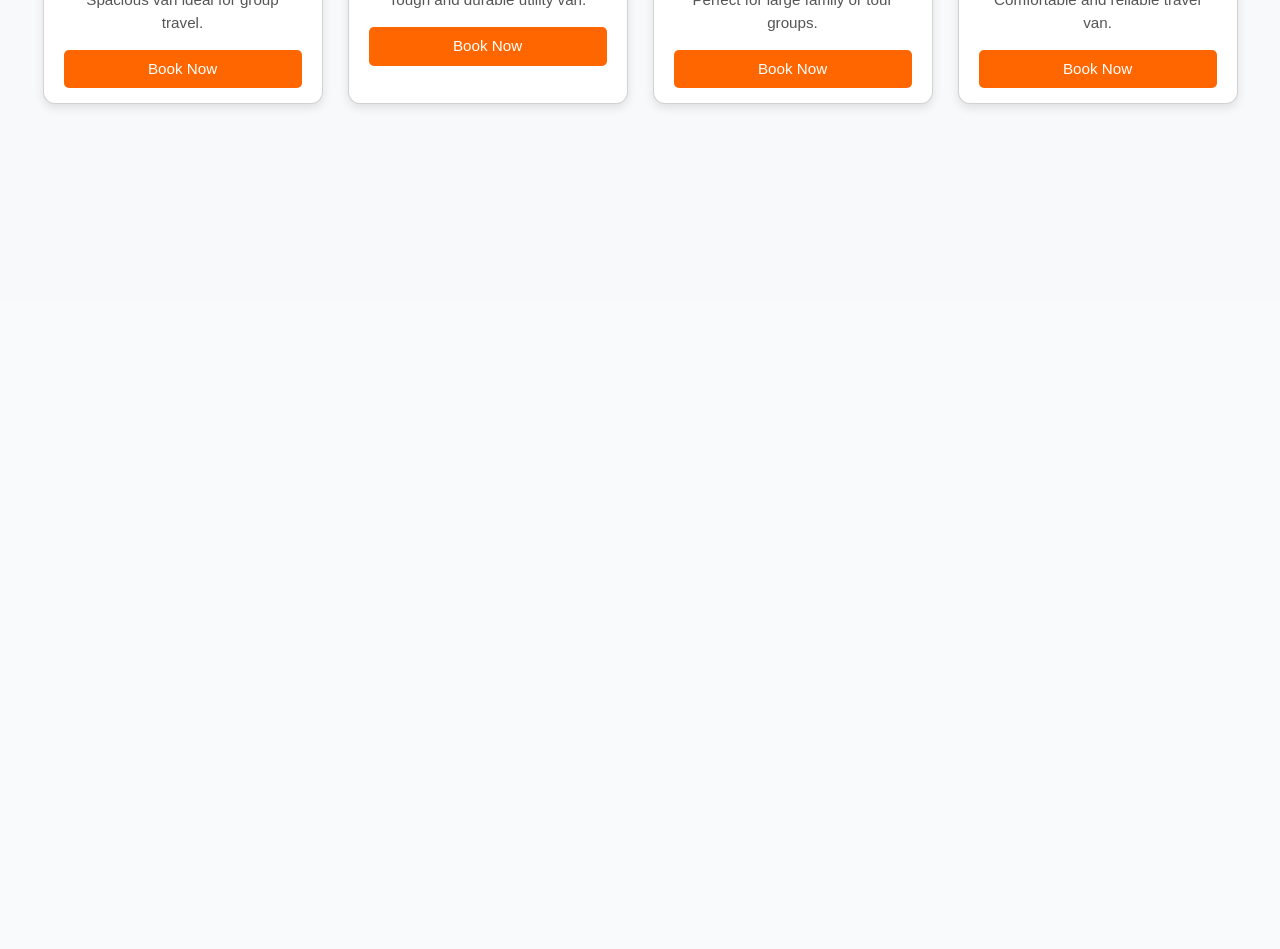
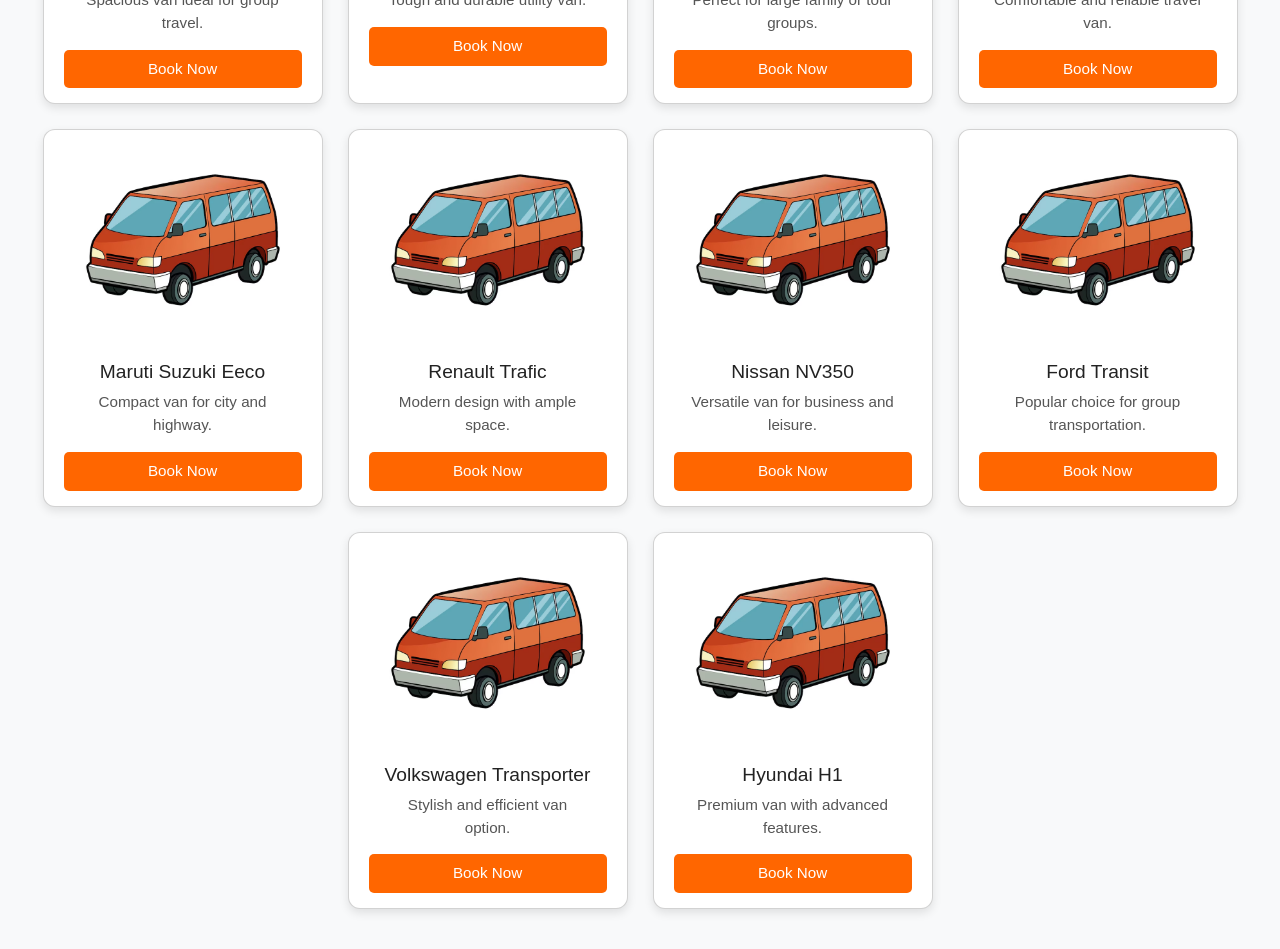
Before and after one commit to prathap-kathavarayan/Wheelzhub, a React (Vite) app in the folder frontend/wheelZhub/: page /vans in a window 1280 px wide. Shown: the part 500-1449 px from the top of the page. Before the commit the page ends 800 px from the top, so only its background shows below. Built offline with nearby package versions, Linux system fonts and the light colour scheme.

Commit message:
slots update

```diff
--- a/frontend/wheelZhub/src/components/bikeslot.jsx
+++ b/frontend/wheelZhub/src/components/bikeslot.jsx
@@ -4,16 +4,23 @@
 import bikeimg from "./images/bikeimg.jpg";
 import "./bikeslot.css";
 import "./busslot.css";
+import ktm from "./images/jawa.jpg";
 
 
 function Bikes() {
   const navigate = useNavigate();
 
   const bikeList = [
-    { name: "Yamaha R15", img: bikeimg, desc: "Sporty design, 155cc engine." },
+    { name: "Yamaha R15", img: ktm, desc: "jawa design, 155cc engine." },
     { name: "Royal Enfield Classic", img: bikeimg, desc: "Timeless looks, powerful ride." },
     { name: "Honda Activa", img: bikeimg, desc: "Smooth scooter for city rides." },
     { name: "KTM Duke 200", img: bikeimg, desc: "Aggressive street bike for thrill seekers." },
+    { name: "Bajaj Pulsar", img: bikeimg, desc: "Performance and style combined." },
+    { name: "TVS Apache", img: bikeimg, desc: "Dynamic design, great handling." },
+    { name: "Suzuki Gixxer", img: bikeimg, desc: "Sleek looks, efficient engine." },
+    { name: "Hero Splendor", img: bikeimg, desc: "Reliable and fuel-efficient." },
+    { name: "Kawasaki Ninja", img: bikeimg, desc: "High-performance sportbike." },
+    { name: "Ducati Monster", img: bikeimg, desc: "Iconic design, thrilling ride." },
   ];
 
   return (
--- a/frontend/wheelZhub/src/components/busslot.jsx
+++ b/frontend/wheelZhub/src/components/busslot.jsx
@@ -12,6 +12,12 @@
     { name: "Tata Marcopolo", img: busimg, desc: "Comfortable seating and smooth travel." },
     { name: "Ashok Leyland", img: busimg, desc: "Spacious bus for group transportation." },
     { name: "Eicher Skyline", img: busimg, desc: "Reliable and efficient travel option." },
+    { name: "Mercedes-Benz Bus", img: busimg, desc: "Premium bus with top-notch amenities." },
+    { name: "Scania Bus", img: busimg, desc: "High-performance bus for long distances." },
+    { name: "Bharat Benz Bus", img: busimg, desc: "Durable and comfortable for all journeys." },
+    { name: "Isuzu Bus", img: busimg, desc: "Efficient and reliable bus service." },
+    { name: "Hino Bus", img: busimg, desc: "Comfort and safety for passengers alike." },
+    { name: "MAN Bus", img: busimg, desc: "Robust bus designed for long hauls." },
   ];
 
   return (
--- a/frontend/wheelZhub/src/components/carslot.jsx
+++ b/frontend/wheelZhub/src/components/carslot.jsx
@@ -12,6 +12,12 @@
     { name: "Maruti Swift", img: carimg, desc: "Reliable and efficient city car." },
     { name: "Tata Nexon", img: carimg, desc: "Comfortable SUV with great mileage." },
     { name: "Honda City", img: carimg, desc: "Premium sedan with smooth performance." },
+    { name: "Ford EcoSport", img: carimg, desc: "Sporty SUV with advanced features." },
+    { name: "Mahindra Thar", img: carimg, desc: "Rugged off-roader for adventure." },
+    { name: "Kia Seltos", img: carimg, desc: "Stylish SUV with modern tech." },
+    { name: "Volkswagen Polo", img: carimg, desc: "German engineering in a compact car." },
+    { name: "Renault Duster", img: carimg, desc: "Spacious SUV for family trips." },
+    { name: "Skoda Octavia", img: carimg, desc: "Luxury sedan with powerful engine." },
   ];
 
   return (
--- a/frontend/wheelZhub/src/components/vanslot.jsx
+++ b/frontend/wheelZhub/src/components/vanslot.jsx
@@ -4,15 +4,22 @@
 import vanimg from "./images/projectvan2.avif"; // use your van image path
 import "./carslot.css"; // optional, same style for consistency
 import "./vanslot.css";
+import bikeimg from "./images/bikeimg.jpg"; // placeholder image
 
 function Vans() {
   const navigate = useNavigate();
 
   const vanList = [
-    { name: "Toyota Hiace", img: vanimg, desc: "Spacious van ideal for group travel." },
+    { name: "Toyota Hiace", img: bikeimg, desc: "Spacious van ideal for group travel." },
     { name: "Mahindra Bolero Camper", img: vanimg, desc: "Tough and durable utility van." },
     { name: "Force Traveller", img: vanimg, desc: "Perfect for large family or tour groups." },
     { name: "Tata Winger", img: vanimg, desc: "Comfortable and reliable travel van." },
+    { name: "Maruti Suzuki Eeco", img: vanimg, desc: "Compact van for city and highway." },
+    { name: "Renault Trafic", img: vanimg, desc: "Modern design with ample space." },
+    { name: "Nissan NV350", img: vanimg, desc: "Versatile van for business and leisure." },
+    { name: "Ford Transit", img: vanimg, desc: "Popular choice for group transportation." },
+    { name: "Volkswagen Transporter", img: vanimg, desc: "Stylish and efficient van option." },
+    { name: "Hyundai H1", img: vanimg, desc: "Premium van with advanced features." },
   ];
 
   return (
```
